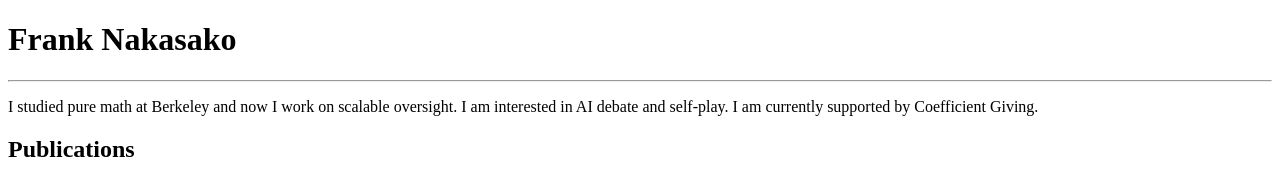
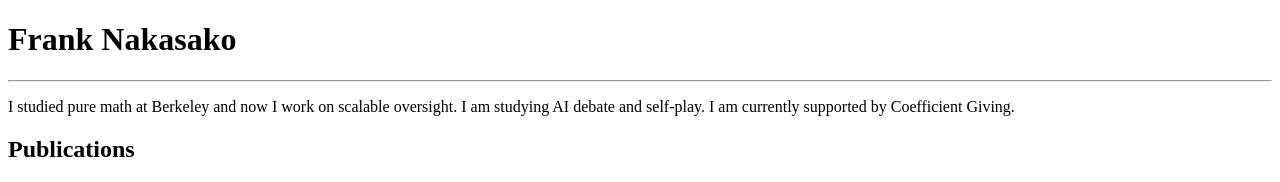
Before and after one commit to fnakasako/fnakasako.github.io, a plain HTML site: page index.html in a window 1280 px wide. Shown: the top 182 px of the page. Drawn offline with Linux system fonts and the light colour scheme.

Commit message:
Reword bio: studying AI debate and self-play
Co-Authored-By: Claude Fable 5 <noreply@anthropic.com>

```diff
--- a/index.html
+++ b/index.html
@@ -11,7 +11,7 @@
 
   <p>
     I studied pure math at Berkeley and now I work on scalable oversight.
-    I am interested in AI debate and self-play. I am currently supported by
+    I am studying AI debate and self-play. I am currently supported by
     Coefficient Giving.
   </p>
 
```
